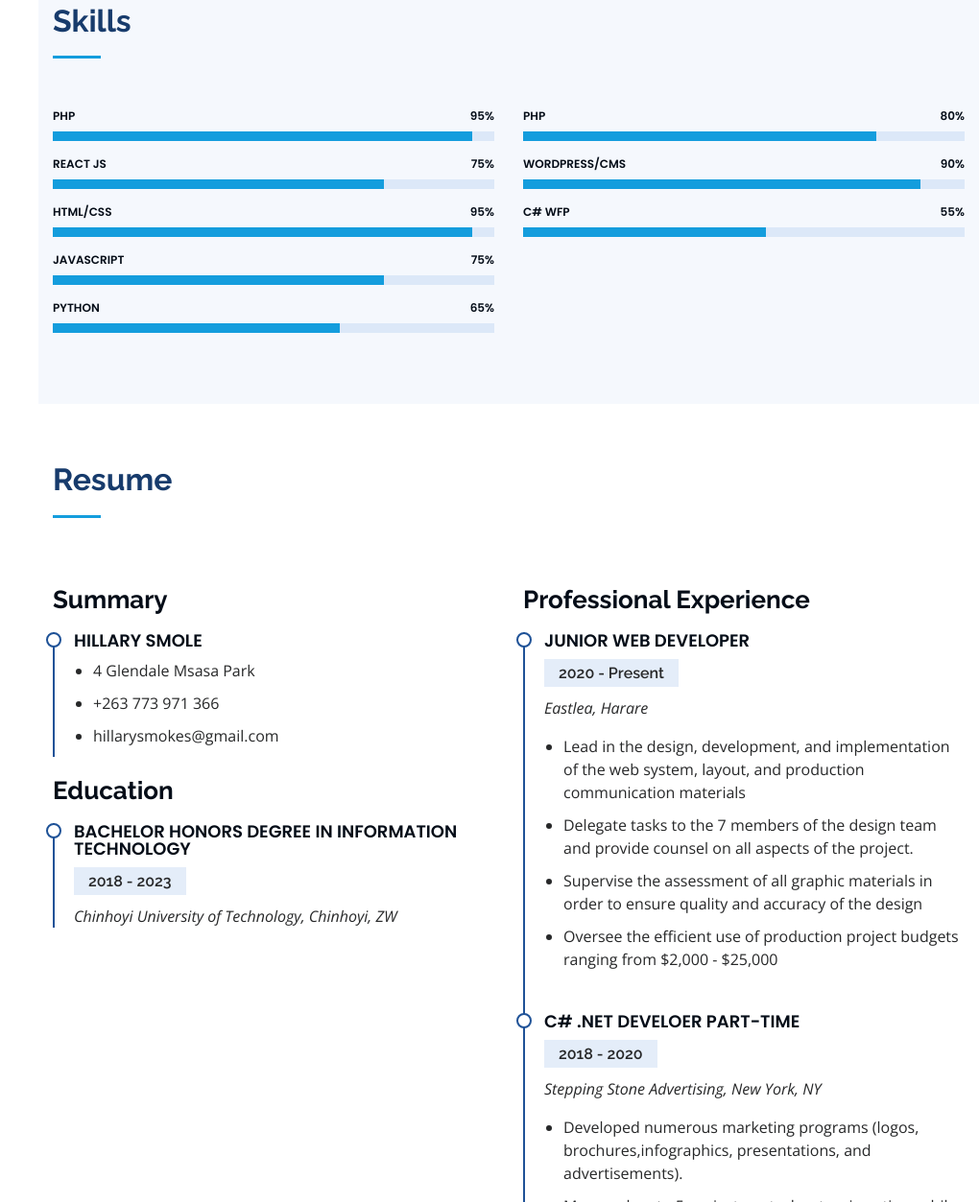
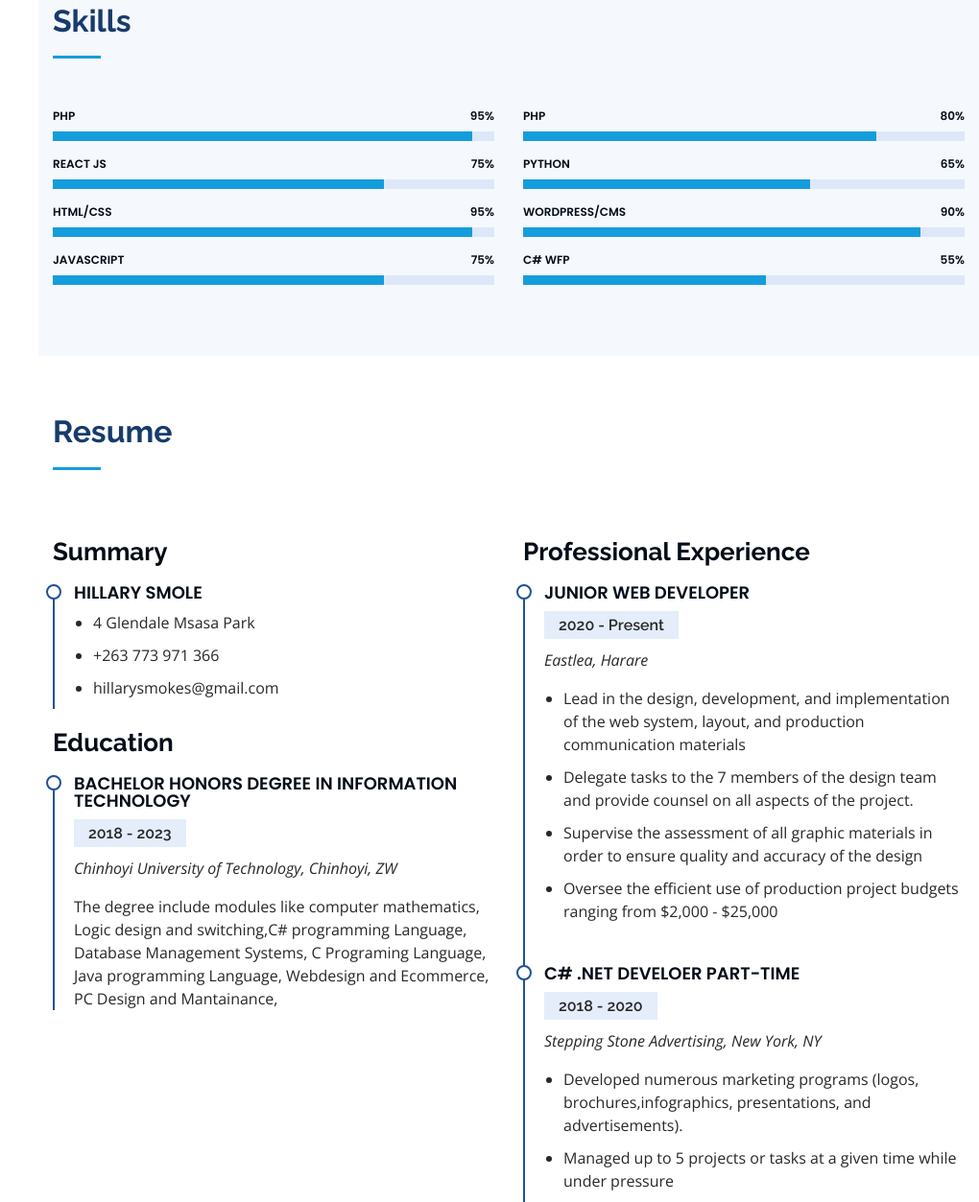
Before and after one commit to hillarysmokes/hillarysmokes.github.io, a plain HTML site: page index.html in a window 1280 px wide. Shown: the part 1382-2635 px from the top of the page at 96% size, without its empty margins (260-1280 px from the left). Drawn offline with nearby package versions, Linux system fonts and the light colour scheme.

Commit message:
Update index.html

```diff
--- a/index.html
+++ b/index.html
@@ -158,12 +158,7 @@
                 <div class="progress-bar" role="progressbar" aria-valuenow="75" aria-valuemin="0" aria-valuemax="100"></div>
               </div>
             </div>
-            <div class="progress">
-              <span class="skill">Python  <i class="val">65%</i></span>
-              <div class="progress-bar-wrap">
-                <div class="progress-bar" role="progressbar" aria-valuenow="65" aria-valuemin="0" aria-valuemax="100"></div>
-              </div>
-            </div>
+
 
           </div>
 
@@ -173,6 +168,12 @@
               <span class="skill">PHP <i class="val">80%</i></span>
               <div class="progress-bar-wrap">
                 <div class="progress-bar" role="progressbar" aria-valuenow="80" aria-valuemin="0" aria-valuemax="100"></div>
+              </div>
+            </div>
+            <div class="progress">
+              <span class="skill">Python  <i class="val">65%</i></span>
+              <div class="progress-bar-wrap">
+                <div class="progress-bar" role="progressbar" aria-valuenow="65" aria-valuemin="0" aria-valuemax="100"></div>
               </div>
             </div>
 
@@ -223,7 +224,7 @@
               <h4>Bachelor Honors Degree In Information Technology</h4>
               <h5>2018 - 2023</h5>
               <p><em>Chinhoyi University of Technology, Chinhoyi, ZW</em></p>
-              <p></p>
+              <p>The degree include modules like computer mathematics, Logic design and switching,C# programming Language, Database Management Systems, C Programing Language, Java programming Language, Webdesign and Ecommerce, PC Design and Mantainance,  </p>
             </div>
 
           </div>
```
